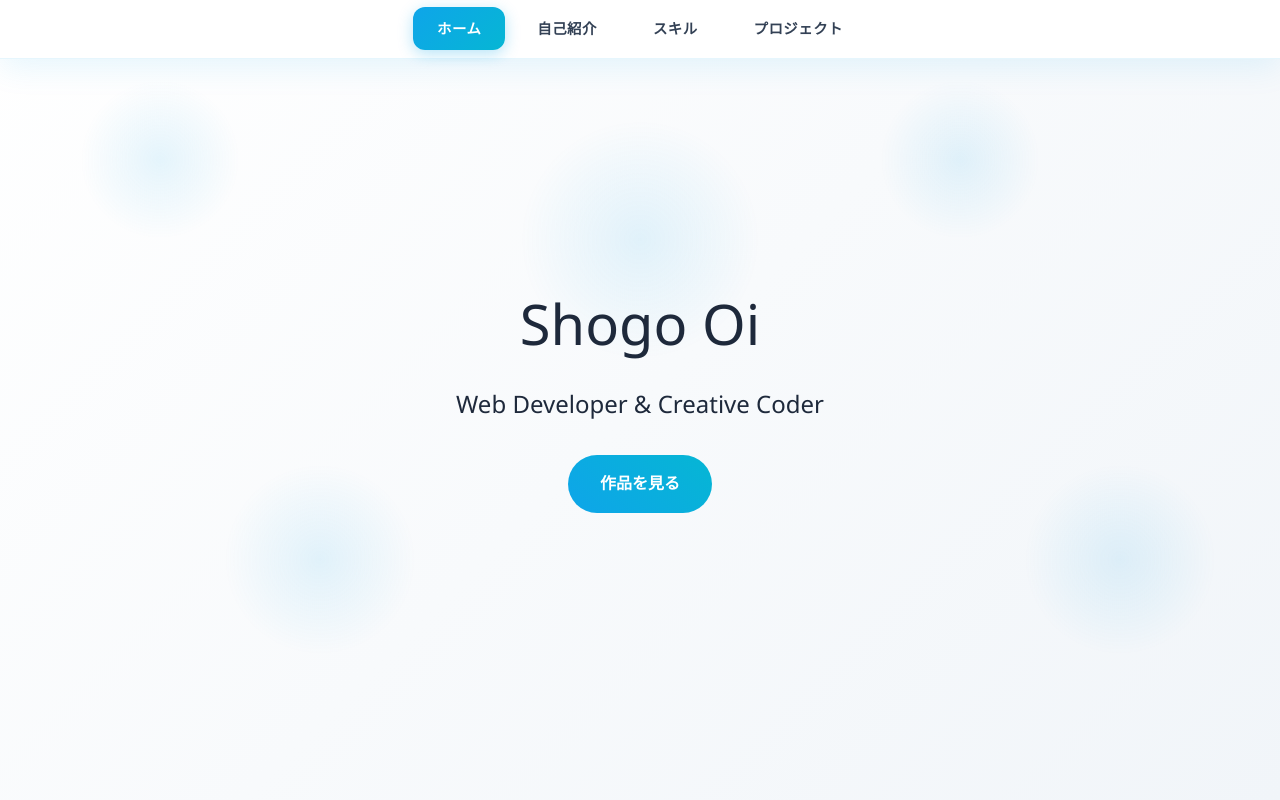
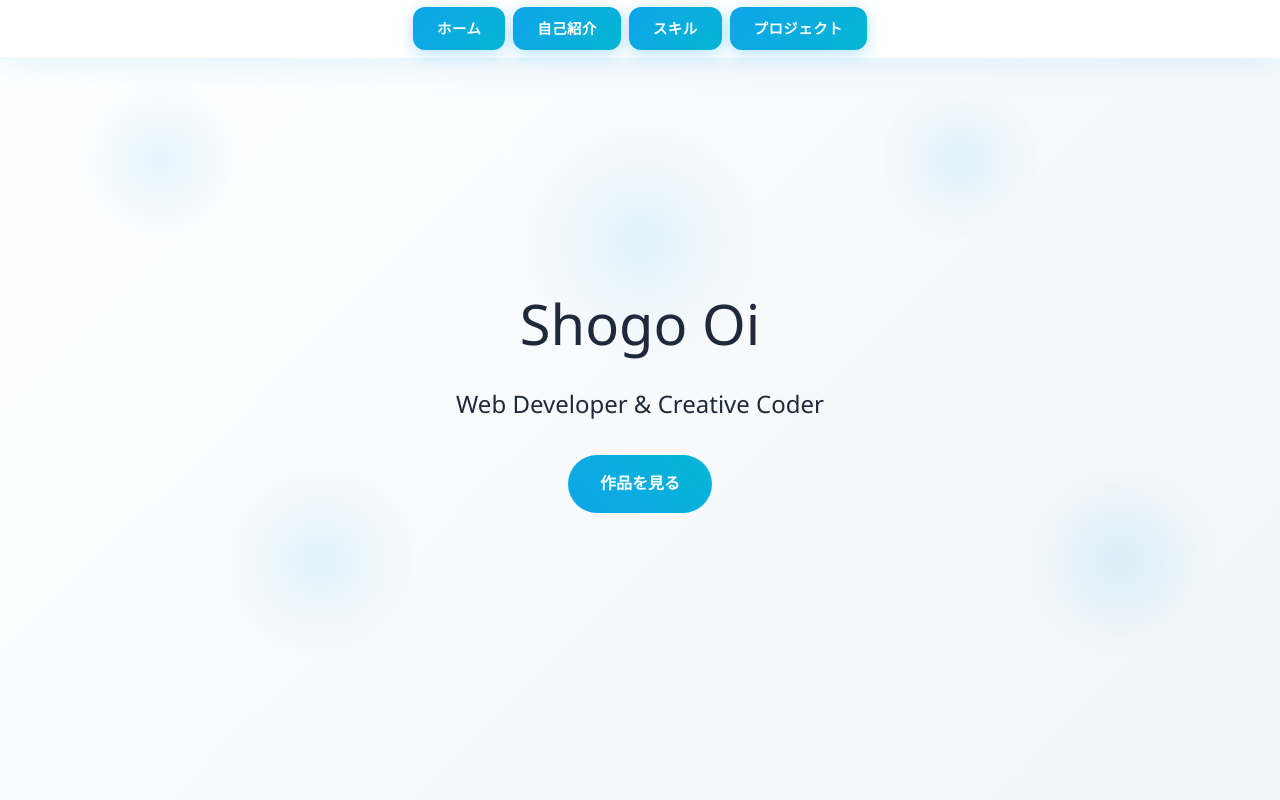
Before and after one commit to shogo0731/my_portfolio, a Next.js app in the folder web/: page / in a window 1280 px wide. Shown: the top 800 px of the page. Built offline with nearby package versions, Linux system fonts and the light colour scheme.

Commit message:
ナビのハイライト表示を改善

```diff
--- a/web/src/app/components/NextIntersectionObserver.tsx
+++ b/web/src/app/components/ElementFadeIn.tsx
@@ -1,8 +1,8 @@
 "use client";
 
 import { useEffect, useState } from "react";
-import { useElementBoundaryObserver } from "@/app/customHooks/useElementBoundaryObserver";
-export default function NextIntersectionObserver({
+import { useElementBoundaryObserver } from "../customHooks/useElementBoundaryObserver";
+export default function ElementFadeIn({
   children,
   rootmargin,
   thresholdValue,
@@ -16,11 +16,11 @@ export default function NextIntersectionObserver({
   const [ref, boundary] = useElementBoundaryObserver(
     rootmargin,
     thresholdValue
-  ) as [React.RefObject<HTMLDivElement>, boolean];
+  ) as [React.RefObject<HTMLDivElement>, string];
   const [className, setClassName] = useState(classes);
 
   useEffect(() => {
-    if (boundary) {
+    if (boundary === "bottomIn") {
       setClassName(`${classes} visible`);
     }
   }, [boundary, classes]);
--- /dev/null
+++ b/web/src/app/const.tsx
@@ -0,0 +1,49 @@
+export const navs = [
+  { label: "ホーム", href: "#home" },
+  { label: "自己紹介", href: "#about" },
+  { label: "スキル", href: "#skills" },
+  { label: "プロジェクト", href: "#projects" },
+];
+
+export const about = {
+  description: `こんにちは！私は情熱的なWeb開発者です。\n
+    モダンなWebテクノロジーを使用して、ユーザーフレンドリーで視覚的に魅力的なWebサイトやアプリケーションを作成しています。
+    フロントエンドからバックエンドまで幅広い技術スタックに精通しており、常に新しい技術の学習と実装に取り組んでいます。\n
+    クリエイティブな問題解決とコードの品質にこだわり、ユーザーエクスペリエンスを最優先に考えた開発を心がけています。`,
+  image: "profile.jpg",
+};
+
+export const skills = [
+  {
+    title: "フロントエンド",
+    description: "HTML5, CSS3, JavaScript, React, Vue.js, TypeScript",
+    icon: "🌐",
+  },
+  {
+    title: "バックエンド",
+    description: "Node.js, Python, PHP, MySQL, PostgreSQL",
+    icon: "⚙️",
+  },
+  {
+    title: "デザイン",
+    description: "UI/UX Design, Figma, Adobe XD, Responsive Design",
+    icon: "🎨",
+  },
+  {
+    title: "ツール",
+    description: "Git, Docker, AWS, Webpack, Sass",
+    icon: "🔧",
+  },
+];
+
+export const projects = [
+  {
+    title: "モダンEコマースプラットフォーム",
+    description:
+      "React.jsとNode.jsを使用したフルスタックのEコマースサイト。決済機能、商品管理、ユーザー管理を実装。",
+    tech: ["React", "Node.js", "MongoDB", "Stripe"],
+    image: "ecommerce.jpg",
+    liveDemo: "#",
+    github: "#",
+  },
+];
--- a/web/src/app/customHooks/useElementBoundaryObserver.tsx
+++ b/web/src/app/customHooks/useElementBoundaryObserver.tsx
@@ -2,22 +2,29 @@ import { useState, useEffect, useRef } from "react";
 
 export function useElementBoundaryObserver(
   rootmargin: string,
-  thresholdValue: number,
+  thresholdValue: number
 ) {
   const ref = useRef<HTMLDivElement>(null);
-  const [boundary, setBoundary] = useState<boolean>(false);
+  const [boundary, setBoundary] = useState("");
 
   useEffect(() => {
     const currentRef = ref.current;
     const observerOptions = {
+      root: null,
       rootMargin: rootmargin,
       threshold: thresholdValue,
     };
 
     const observer = new IntersectionObserver((entries) => {
       entries.forEach((entry) => {
-        if (entry.isIntersecting) {
-          setBoundary(true);
+        const rect = entry.boundingClientRect;
+
+        if (rect.y <= 0) {
+          setBoundary(entry.isIntersecting ? "topIn" : "topOut");
+        } else if (entry.isIntersecting && rect.y > 0) {
+          setBoundary("bottomIn");
+        } else {
+          setBoundary("bottomOut");
         }
       });
     }, observerOptions);
@@ -26,7 +33,6 @@ export function useElementBoundaryObserver(
       observer.observe(currentRef);
     }
 
-    /* クリーンアップ関数　*/
     return () => {
       if (currentRef) {
         observer.unobserve(currentRef);
--- a/web/src/app/page.tsx
+++ b/web/src/app/page.tsx
@@ -1,8 +1,10 @@
 "use client";
 
 import Link from "next/link";
-import NextIntersectionObserver from "./components/NextIntersectionObserver";
+import ElementFadeIn from "./components/ElementFadeIn";
 import { useState } from "react";
+import { navs, about, skills, projects } from "./const";
+import { useElementBoundaryObserver } from "./customHooks/useElementBoundaryObserver";
 
 // ナビゲーションのリンククリック時のスムーズスクロール
 const handleNavClick = (e: React.MouseEvent<HTMLAnchorElement>) => {
@@ -22,6 +24,8 @@ const handleNavClick = (e: React.MouseEvent<HTMLAnchorElement>) => {
 export default function Home() {
   const [hamburgerActive, setHamburgerActive] = useState<boolean>(false);
   const mobileWidth = 768;
+  const fadeInRootMargin = "0px 0px -50px 0px";
+  const fadeInThresholdValue = 0.2;
 
   const handleHamburgerClick = () => {
     if (window.innerWidth <= mobileWidth) {
@@ -29,100 +33,36 @@ export default function Home() {
     }
   };
 
+  // ビューポートの高さの25%を計算
+  let quarterHeight;
   if (typeof window !== "undefined") {
-    // 現在のセクションのナビゲーションリンクを強調
-    window.addEventListener("scroll", function () {
-      const nav = document.querySelector("nav");
-      if (!nav) return;
-
-      if (window.scrollY > 50) {
-        nav.style.background = "rgba(255, 255, 255, 0.98)";
-        nav.style.boxShadow = "0 8px 32px rgba(14, 165, 233, 0.15)";
-      } else {
-        nav.style.background = "rgba(255, 255, 255, 0.95)";
-        nav.style.boxShadow = "0 8px 32px rgba(14, 165, 233, 0.1)";
-      }
-    });
-
-    // Active nav link highlight
-    function updateActiveNavLink() {
-      const sections = document.querySelectorAll("section");
-      const navLinks = document.querySelectorAll("nav a");
-
-      let currentSection: string | null = "";
-
-      sections.forEach((section) => {
-        const sectionTop = section.offsetTop - 100;
-        const sectionHeight = section.offsetHeight;
-
-        if (
-          window.scrollY >= sectionTop &&
-          window.scrollY < sectionTop + sectionHeight
-        ) {
-          currentSection = section.getAttribute("id");
-        }
-      });
-
-      navLinks.forEach((link) => {
-        link.classList.remove("active");
-        if (link.getAttribute("href") === `#${currentSection}`) {
-          link.classList.add("active");
-        }
-      });
-    }
-
-    window.addEventListener("scroll", updateActiveNavLink);
-    window.addEventListener("load", updateActiveNavLink);
+    quarterHeight = window.innerHeight * 0.25;
   }
 
-  const navs = [
-    { label: "ホーム", href: "#home" },
-    { label: "自己紹介", href: "#about" },
-    { label: "スキル", href: "#skills" },
-    { label: "プロジェクト", href: "#projects" },
-  ];
-
-  const about = {
-    description: `こんにちは！私は情熱的なWeb開発者です。\n
-    モダンなWebテクノロジーを使用して、ユーザーフレンドリーで視覚的に魅力的なWebサイトやアプリケーションを作成しています。
-    フロントエンドからバックエンドまで幅広い技術スタックに精通しており、常に新しい技術の学習と実装に取り組んでいます。\n
-    クリエイティブな問題解決とコードの品質にこだわり、ユーザーエクスペリエンスを最優先に考えた開発を心がけています。`,
-    image: "profile.jpg",
-  };
-
-  const skills = [
-    {
-      title: "フロントエンド",
-      description: "HTML5, CSS3, JavaScript, React, Vue.js, TypeScript",
-      icon: "🌐",
-    },
-    {
-      title: "バックエンド",
-      description: "Node.js, Python, PHP, MySQL, PostgreSQL",
-      icon: "⚙️",
-    },
-    {
-      title: "デザイン",
-      description: "UI/UX Design, Figma, Adobe XD, Responsive Design",
-      icon: "🎨",
-    },
-    {
-      title: "ツール",
-      description: "Git, Docker, AWS, Webpack, Sass",
-      icon: "🔧",
-    },
-  ];
-
-  const projects = [
-    {
-      title: "モダンEコマースプラットフォーム",
-      description:
-        "React.jsとNode.jsを使用したフルスタックのEコマースサイト。決済機能、商品管理、ユーザー管理を実装。",
-      tech: ["React", "Node.js", "MongoDB", "Stripe"],
-      image: "ecommerce.jpg",
-      liveDemo: "#",
-      github: "#",
-    },
+  // Intersection ObserverのrootMarginを設定
+  const rootMargin = `-${quarterHeight}px 0px -${quarterHeight}px 0px`;
+  const thresholdValue = 0;
+  const [homeRef, homeBoundary] = useElementBoundaryObserver(
+    rootMargin,
+    thresholdValue
+  );
+  const [aboutRef, aboutBoundary] = useElementBoundaryObserver(
+    rootMargin,
+    thresholdValue
+  );
+  const [skillRef, skillBoundary] = useElementBoundaryObserver(
+    rootMargin,
+    thresholdValue
+  );
+  const [projectRef, projectBoundary] = useElementBoundaryObserver(
+    rootMargin,
+    thresholdValue
+  );
+  const boundaries = [
+    homeBoundary,
+    aboutBoundary,
+    skillBoundary,
+    projectBoundary,
   ];
 
   return (
@@ -133,6 +73,12 @@ export default function Home() {
             {navs.map((nav, index) => (
               <li key={index}>
                 <Link
+                  className={
+                    boundaries[index] === "topIn" ||
+                    boundaries[index] === "bottomIn"
+                      ? "active"
+                      : ""
+                  }
                   href={nav.href}
                   onClick={(e) => {
                     handleNavClick(e);
@@ -155,7 +101,11 @@ export default function Home() {
         </div>
       </nav>
 
-      <section id="home" className="hero">
+      <section
+        id="home"
+        className="hero"
+        ref={homeRef as React.RefObject<HTMLDivElement>}
+      >
         <div className="hero-content">
           <h1>Shogo Oi</h1>
           <p>Web Developer & Creative Coder</p>
@@ -169,11 +119,15 @@ export default function Home() {
         </div>
       </section>
 
-      <section id="about" className="section">
+      <section
+        id="about"
+        className="section"
+        ref={aboutRef as React.RefObject<HTMLDivElement>}
+      >
         <h2>{navs[1].label}</h2>
-        <NextIntersectionObserver
-          rootmargin="0px 0px -50px 0px"
-          thresholdValue={0.1}
+        <ElementFadeIn
+          rootmargin={fadeInRootMargin}
+          thresholdValue={fadeInThresholdValue}
           classes="about-content fade-in"
         >
           <div className="about-text">
@@ -182,32 +136,40 @@ export default function Home() {
           <div className="about-image">
             <span>{about.image}</span>
           </div>
-        </NextIntersectionObserver>
+        </ElementFadeIn>
       </section>
 
-      <section id="skills" className="section">
+      <section
+        id="skills"
+        className="section"
+        ref={skillRef as React.RefObject<HTMLDivElement>}
+      >
         <h2>{navs[2].label}</h2>
         {skills.map((skill, index) => (
-          <NextIntersectionObserver
-            rootmargin="0px 0px -50px 0px"
-            thresholdValue={0.1}
+          <ElementFadeIn
+            rootmargin={fadeInRootMargin}
+            thresholdValue={fadeInThresholdValue}
             classes="skill-card fade-in"
             key={index}
           >
             <div className="skill-icon">{skill.icon}</div>
             <h3>{skill.title}</h3>
             <p>{skill.description}</p>
-          </NextIntersectionObserver>
+          </ElementFadeIn>
         ))}
       </section>
 
-      <section id="projects" className="section">
+      <section
+        id="projects"
+        className="section"
+        ref={projectRef as React.RefObject<HTMLDivElement>}
+      >
         <h2>{navs[3].label}</h2>
         <div className="projects-grid">
           {projects.map((project, index) => (
-            <NextIntersectionObserver
-              rootmargin="0px 0px -50px 0px"
-              thresholdValue={0.1}
+            <ElementFadeIn
+              rootmargin={fadeInRootMargin}
+              thresholdValue={fadeInThresholdValue}
               classes="project-card fade-in"
               key={index}
             >
@@ -233,7 +195,7 @@ export default function Home() {
                   </a>
                 </div>
               </div>
-            </NextIntersectionObserver>
+            </ElementFadeIn>
           ))}
         </div>
       </section>
```
